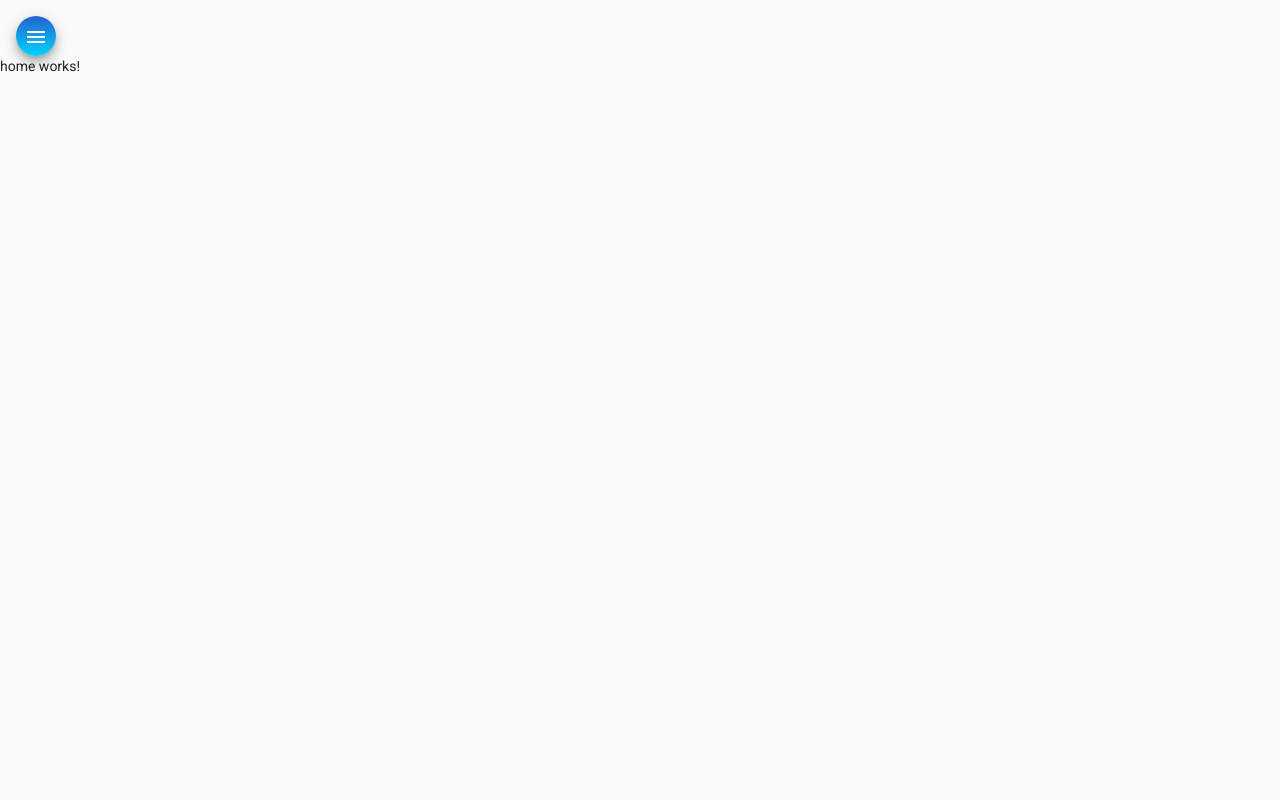
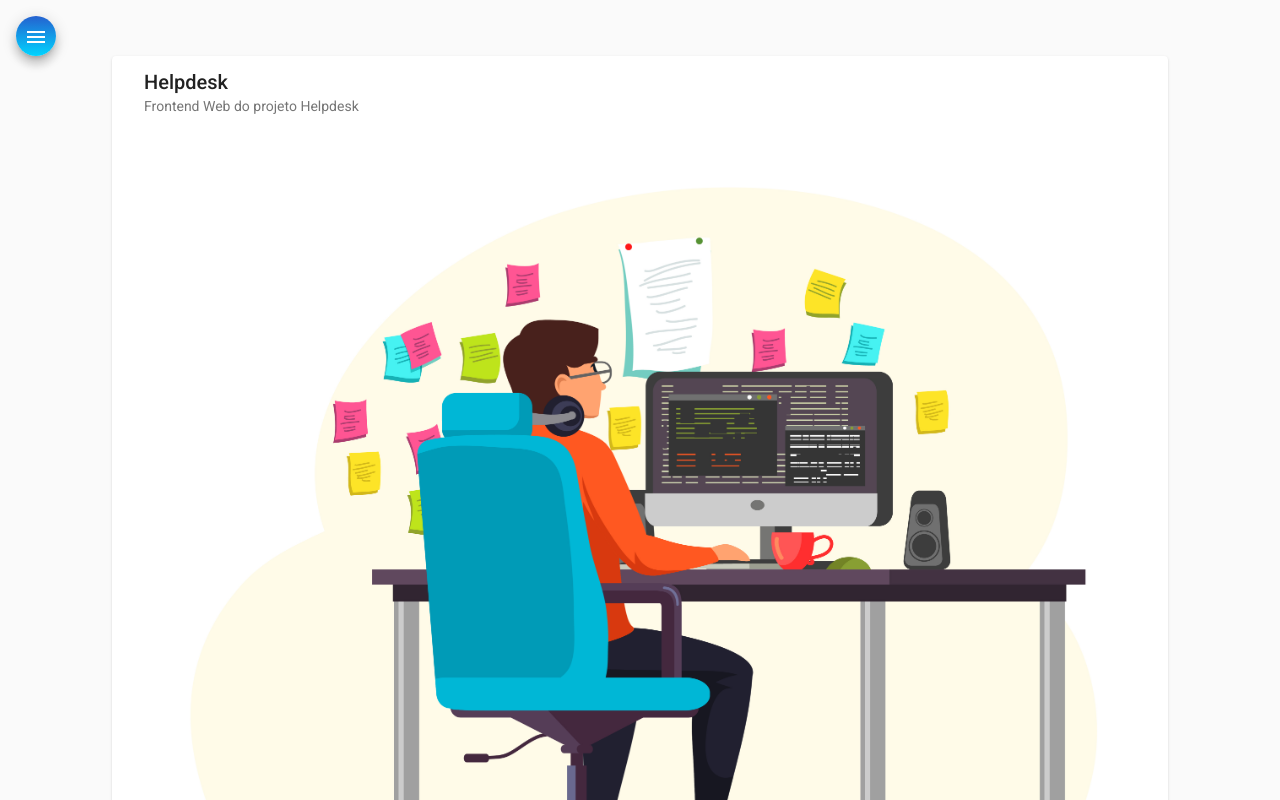
Before and after one commit to Wesley-Viricimo/Frontend-Web-Helpdesk, an Angular app: page /home in a window 1280 px wide. Built offline with nearby package versions, Linux system fonts and the light colour scheme.

Commit message:
Html e CSS para home component

```diff
--- a/src/app/components/home/home.component.css
+++ b/src/app/components/home/home.component.css
@@ -0,0 +1,4 @@
+.card{
+    width: 80%;
+    margin: auto;
+}
--- a/src/app/components/home/home.component.html
+++ b/src/app/components/home/home.component.html
@@ -1 +1,16 @@
-<p>home works!</p>
+<mat-card class="card">
+    <mat-card-header>
+      <mat-card-title>Helpdesk</mat-card-title>
+      <mat-card-subtitle>Frontend Web do projeto Helpdesk</mat-card-subtitle>
+    </mat-card-header>
+    <img mat-card-image src="assets/img/home-image.jpg" alt="Image Home Help Desk">
+    <mat-card-content>
+      <p>
+        Olá! Seja bem vindo ao sistema Help Desk desenvolvido por mim no curso Desenvolvedor Full Stack. <br>
+        Esse é um sistema para gerenciamento de chamados simulando um simples Help Desk desenvolvido em Angular e Spring Boot2. <br>
+        O projeto tem como objetivo principal abordar os conceitos de aplicações SPAs, Autenticação e Autorização com Tokens JWT e mais. O código fonte do projeto pode ser acessado clicando no link Github no menu.
+        <br><br> Fique a vontade para testar o sistema e deixar sugestões.
+        <br><br>Att, <br> Wesley Viricimo
+      </p>
+    </mat-card-content>
+  </mat-card>
```
Also changed, not shown: src/assets/img/home-image.jpg (added).
